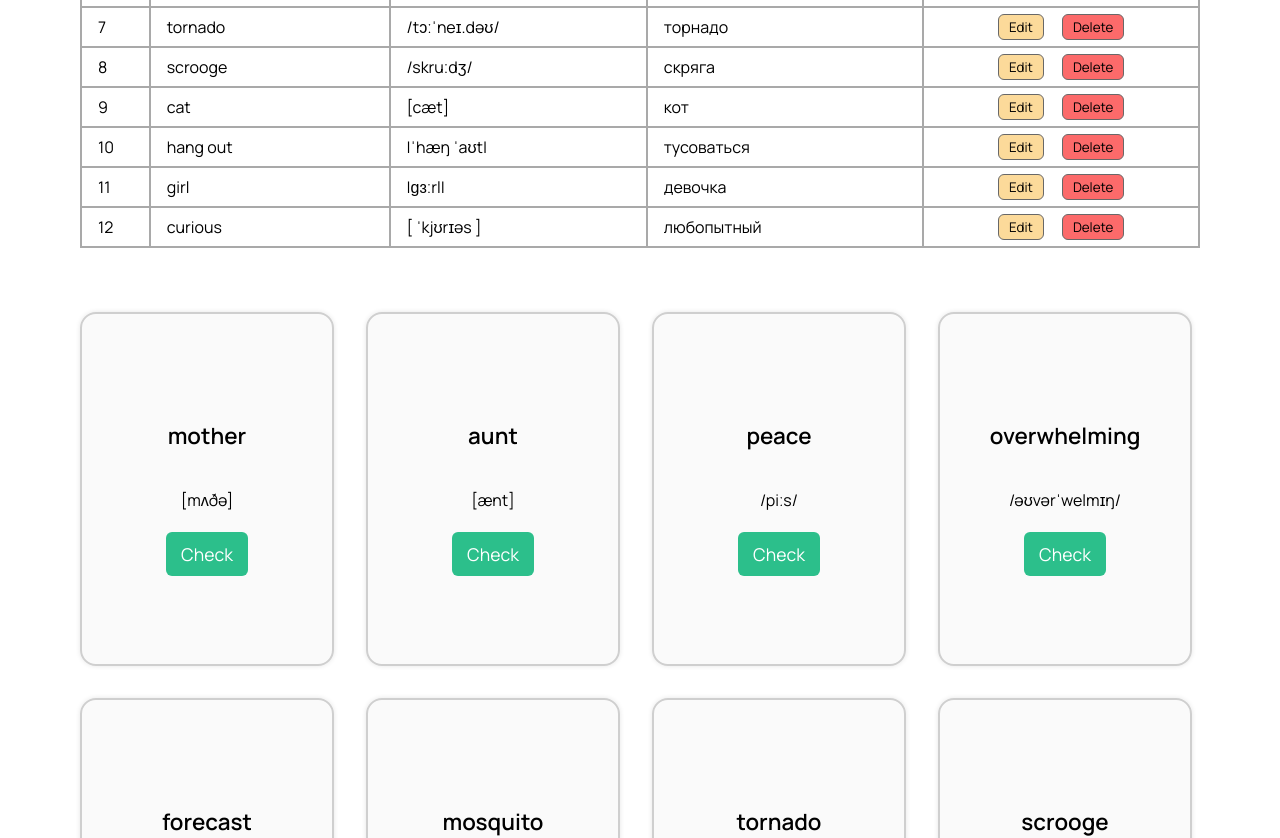
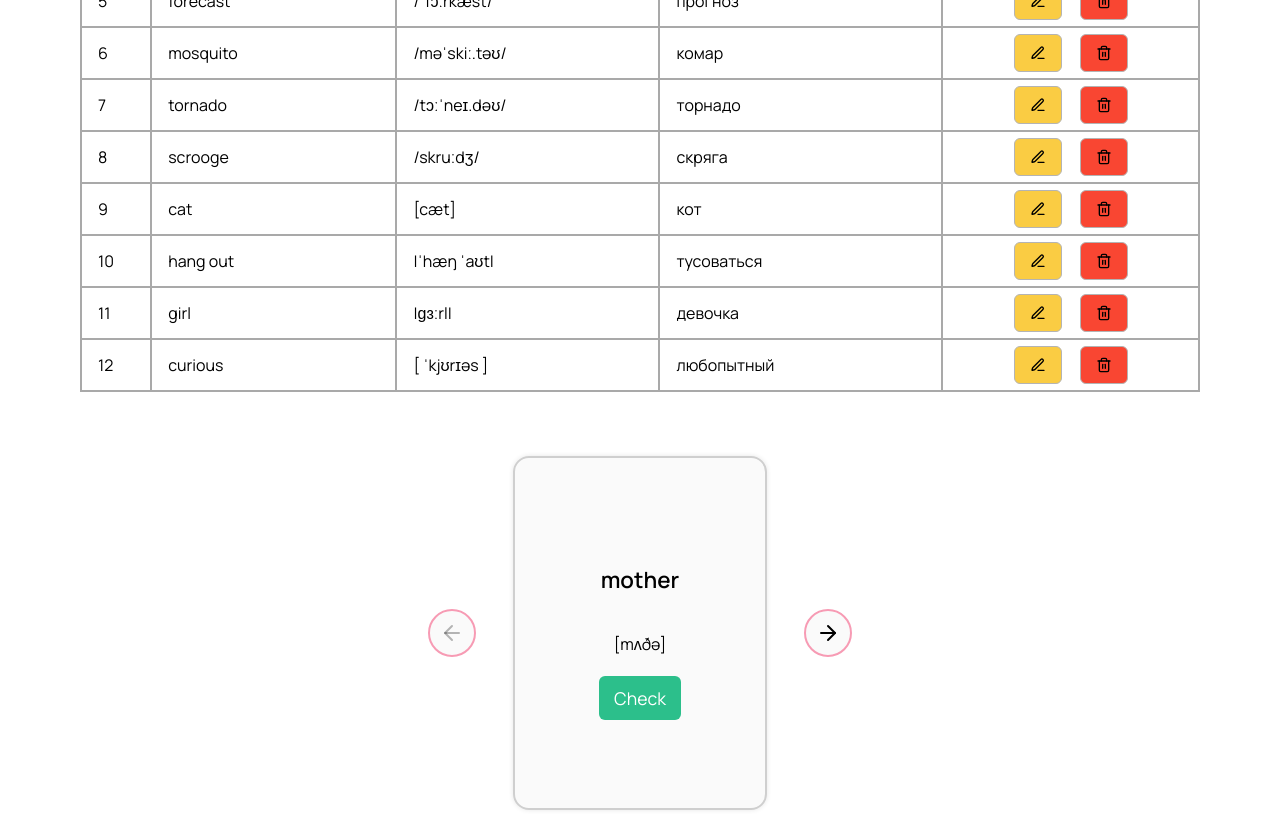
Before and after one commit to takaza-codes/learning-language-app, a React (Create React App) app: page / in a window 1280 px wide. Shown: the part 340-1178 px from the top of the page. Built offline with nearby package versions, Linux system fonts and the light colour scheme.

Commit message:
add icons, animation, card carousel

```diff
--- a/package.json
+++ b/package.json
@@ -7,6 +7,8 @@
     "@testing-library/jest-dom": "^6.6.3",
     "@testing-library/react": "^16.3.0",
     "@testing-library/user-event": "^13.5.0",
+    "framer-motion": "^12.12.1",
+    "lucide-react": "^0.511.0",
     "react": "^19.1.0",
     "react-dom": "^19.1.0",
     "react-scripts": "5.0.1",
--- a/src/components/BaseButton/BaseButton.jsx
+++ b/src/components/BaseButton/BaseButton.jsx
@@ -1,9 +1,8 @@
 import React from "react";
-import styles from "../BaseButton/BaseButton.module.css";
+import styles from "../BaseButton/BaseButton.module.scss";
 
-const BaseButton = ({ onClick, text, type }) => {
-
-    let className;
+const BaseButton = ({ onClick, type, children }) => {
+  let className;
 
   switch (type) {
     case "edit":
@@ -22,9 +21,9 @@ const BaseButton = ({ onClick, text, type }) => {
       className = styles.default;
   }
 
-    return (
+  return (
     <button className={className} onClick={onClick}>
-      {text}
+      {children}
     </button>
   );
 };
--- a/src/components/BaseButton/BaseButton.module.css
+++ /dev/null
@@ -1,30 +0,0 @@
-button {
-  cursor: pointer;
-  margin: 5px;
-  padding: 3px 10px;
-  border-radius: 6px;
-  border: 1px solid rgb(104, 104, 104);
-}
-button:hover {
-  filter: brightness(85%);
-}
-
-.edit {
-  background-color: rgba(251, 201, 107, 0.681);
-}
-
-.delete {
-  background-color: rgba(250, 5, 5, 0.594);
-}
-
-.cancel {
-  background-color: rgb(203, 196, 196);
-}
-
-.save {
-  background-color: rgba(119, 213, 119, 0.747);
-}
-
-.default {
-  background-color: aliceblue;
-}
--- a/src/components/BaseButton/BaseButton.module.scss
+++ b/src/components/BaseButton/BaseButton.module.scss
@@ -3,25 +3,28 @@
 button {
   @include button;
   margin: 5px;
-  padding: 3px 10px;
+  padding: 10px 15px;
   border-radius: 6px;
-  border: 1px solid rgb(104, 104, 104);
+  border: 1px solid rgb(180, 180, 180);
+  display: flex;
+  justify-content: center;
+  align-items: center;
 }
 
 .edit {
-  background-color: rgba(251, 201, 107, 0.681);
+  background-color: $yellow;
 }
 
 .delete {
-  background-color: rgba(250, 5, 5, 0.594);
+  background-color: $red;
 }
 
 .cancel {
-  background-color: rgb(203, 196, 196);
+  background-color: darken($card-background, 10%);
 }
 
 .save {
-  background-color: rgba(119, 213, 119, 0.747);
+  background-color: $green;
 }
 
 .default {
--- a/src/components/WordCards/CardButton/CardButton.module.scss
+++ b/src/components/WordCards/CardButton/CardButton.module.scss
@@ -4,4 +4,8 @@
   color: white;
   border: none;
   font-size: 1.1rem;
+
+  &:disabled {
+    cursor: not-allowed;
+  }
 }
--- a/src/components/WordCards/WordCard/WordCard.jsx
+++ b/src/components/WordCards/WordCard/WordCard.jsx
@@ -1,10 +1,14 @@
-import React, { useState } from "react";
-import styles from "./WordCard.module.scss";
+import React, { useState, useEffect } from "react";
+import styles from "../WordCards.module.scss";
 import CardButton from "../CardButton/CardButton";
 
 function WordCard({ props }) {
-  const { english, transcription, russian } = props;
+  const { english, transcription, russian, id } = props;
   const [isRevealed, setIsRevealed] = useState(false);
+
+  useEffect(() => {
+    setIsRevealed(false);
+  }, [id]);
 
   return (
     <article className={styles.card}>
--- a/src/components/WordCards/WordCard/WordCard.module.scss
+++ /dev/null
@@ -1,30 +0,0 @@
-@import "../../../styles/variables";
-
-.card {
-  min-width: 250px;
-  min-height: 350px;
-  display: flex;
-  flex-flow: column nowrap;
-  align-items: center;
-  justify-content: center;
-  border-radius: 16px;
-  border: 2px solid rgb(207, 207, 207);
-  background-color: $card-background;
-  box-shadow: 0 0 5px rgba(0, 0, 0, 0.1);
-  cursor: pointer;
-
-  &:hover {
-    background-color: lighten($card-background, 10%);
-    border: 2px solid $light-blue;
-  }
-
-  h3 {
-    font-size: 1.4rem;
-  }
-
-  .translation {
-    color: #2cbf8b;
-    font-size: 1.6rem;
-    font-weight: 600;
-  }
-}
--- a/src/components/WordCards/WordCards.jsx
+++ b/src/components/WordCards/WordCards.jsx
@@ -1,14 +1,67 @@
-import React from "react";
+import { useState } from "react";
 import { wordList } from "../../assets/words";
 import WordCard from "./WordCard/WordCard";
 import styles from "./WordCards.module.scss";
+import { ArrowRight, ArrowLeft } from "lucide-react";
+import { motion, AnimatePresence } from "framer-motion";
 
 function WordCards() {
+  const [cardIndex, setCardIndex] = useState(0);
+  const [direction, setDirection] = useState(1);
+
+  const currentWord = wordList[cardIndex] || null;
+
+  const goBack = () => {
+    if (cardIndex > 0) {
+      setDirection(-1);
+      setCardIndex((prev) => prev - 1);
+    }
+  };
+
+  const goForward = () => {
+    if (cardIndex < wordList.length) {
+      setDirection(1);
+      setCardIndex((prev) => prev + 1);
+    }
+  };
+
   return (
     <div className={styles.cardsContainer}>
-      {wordList.map((word) => {
-        return <WordCard key={word.id} props={word} />;
-      })}
+      <button
+        className={styles.clickButton}
+        onClick={goBack}
+        disabled={cardIndex === 0}>
+        <ArrowLeft />
+      </button>
+      <div className={styles.cardWrapper}>
+        <AnimatePresence mode="wait" custom={direction}>
+          <motion.div
+            key={currentWord ? currentWord.id : "end"}
+            custom={direction}
+            initial={{ opacity: 0, x: direction > 0 ? 100 : -100 }}
+            animate={{ opacity: 1, x: 0 }}
+            exit={{ opacity: 0, x: direction > 0 ? -100 : 100 }}
+            transition={{ duration: 0.4, ease: "easeInOut" }}>
+            {currentWord ? (
+              <WordCard props={currentWord} />
+            ) : (
+              <div className={styles.card}>
+                <h3>🎉 Look at that!</h3>
+                <p>
+                  There are no more cards. <br />
+                  Well done!
+                </p>
+              </div>
+            )}
+          </motion.div>
+        </AnimatePresence>
+      </div>
+      <button
+        className={styles.clickButton}
+        onClick={goForward}
+        disabled={cardIndex >= wordList.length}>
+        <ArrowRight />
+      </button>
     </div>
   );
 }
--- a/src/components/WordCards/WordCards.module.scss
+++ b/src/components/WordCards/WordCards.module.scss
@@ -1,6 +1,61 @@
+@import "../../styles/variables";
+
 .cardsContainer {
   margin-top: 4rem;
+  align-self: center;
   display: flex;
   flex-flow: row wrap;
+  align-items: center;
   gap: 2rem;
+
+  .clickButton {
+    padding: 5px;
+    height: 3rem;
+    width: 3rem;
+    border-radius: 50%;
+    display: flex;
+    justify-content: center;
+    align-items: center;
+    background-color: $card-background;
+    border: 2px solid $pink;
+  }
+
+  &:disabled {
+    opacity: 0.7;
+    cursor: not-allowed;
+    pointer-events: none;
+  }
 }
+
+.card {
+  min-width: 250px;
+  min-height: 350px;
+  display: flex;
+  flex-flow: column nowrap;
+  align-items: center;
+  justify-content: center;
+  border-radius: 16px;
+  border: 2px solid rgb(207, 207, 207);
+  background-color: $card-background;
+  box-shadow: 0 0 5px rgba(0, 0, 0, 0.1);
+  cursor: pointer;
+
+  &:hover {
+    background-color: lighten($card-background, 10%);
+    border: 2px solid $light-blue;
+  }
+
+  h3 {
+    font-size: 1.4rem;
+  }
+
+  .translation {
+    color: #2cbf8b;
+    font-size: 1.6rem;
+    font-weight: 600;
+  }
+
+  p {
+    text-align: center;
+  }
+}
--- a/src/components/WordList/WordEntry.jsx
+++ b/src/components/WordList/WordEntry.jsx
@@ -1,6 +1,7 @@
 import React, { useState } from "react";
 import styles from "./WordList.module.scss";
 import BaseButton from "../BaseButton/BaseButton";
+import { Edit3, Trash2, X, Save } from "lucide-react";
 
 function WordEntry({ word, index, onSave }) {
   const [isEditing, setIsEditing] = useState(false);
@@ -72,21 +73,21 @@ function WordEntry({ word, index, onSave }) {
       <td className={styles.buttonContainer}>
         {!isEditing ? (
           <>
-            <BaseButton onClick={handleEditClick} type="edit" text="Edit" />
-            <BaseButton
-              onClick={handleDeleteClick}
-              type="delete"
-              text="Delete"
-            />
+            <BaseButton onClick={handleEditClick} type="edit">
+              <Edit3 size={16} />
+            </BaseButton>
+            <BaseButton onClick={handleDeleteClick} type="delete">
+              <Trash2 size={16} />
+            </BaseButton>
           </>
         ) : (
           <>
-            <BaseButton onClick={handleSaveClick} type="save" text="Save" />
-            <BaseButton
-              onClick={handleCancelClick}
-              type="cancel"
-              text="Cancel"
-            />
+            <BaseButton onClick={handleSaveClick} type="save">
+              <Save size={16} />
+            </BaseButton>
+            <BaseButton onClick={handleCancelClick} type="cancel">
+              <X size={16} />
+            </BaseButton>
           </>
         )}
       </td>
--- a/src/styles/_variables.scss
+++ b/src/styles/_variables.scss
@@ -19,7 +19,11 @@ $card-background: rgba(250, 250, 250, 0.912);
   cursor: pointer;
 
   &:hover {
-    filter: brightness(85%);
+    filter: brightness(90%);
+  }
+
+  &:disabled {
+    cursor: not-allowed;
   }
 }
 
@@ -33,6 +37,6 @@ $card-background: rgba(250, 250, 250, 0.912);
   }
 
   &:hover {
-    filter: brightness(85%);
+    filter: brightness(90%);
   }
 }
```
Also changed, not shown: 1 other file (tests, documents, lock files or other folders).
